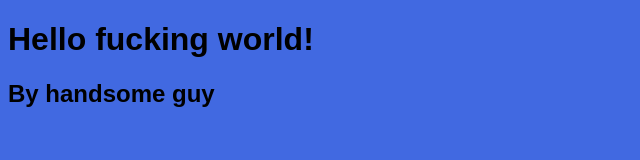
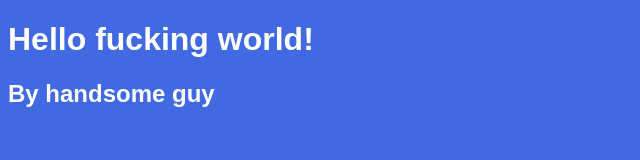
Before and after one commit to Ansonnnggg/FID4217, a plain HTML site: page index.html in a window 1280 px wide. Shown: the whole page, without its empty margins (0-640 px from the left). Drawn offline with Linux system fonts and the light colour scheme.

Commit message:
Update index.html

```diff
--- a/index.html
+++ b/index.html
@@ -8,7 +8,7 @@
     body{
      background-color:royalblue;
      font-family: Arial;
-     color:#white;
+     color:white;
     }
   </style>
 </head>
```
